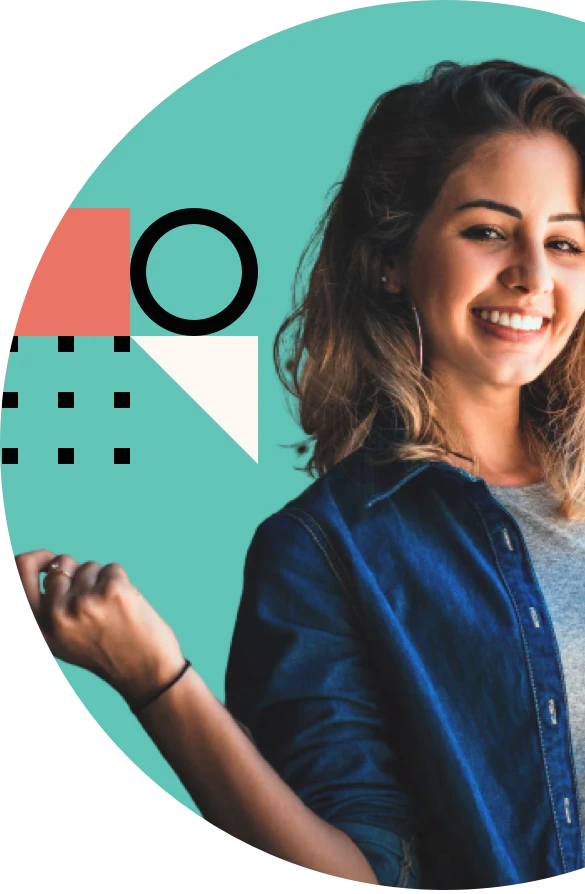
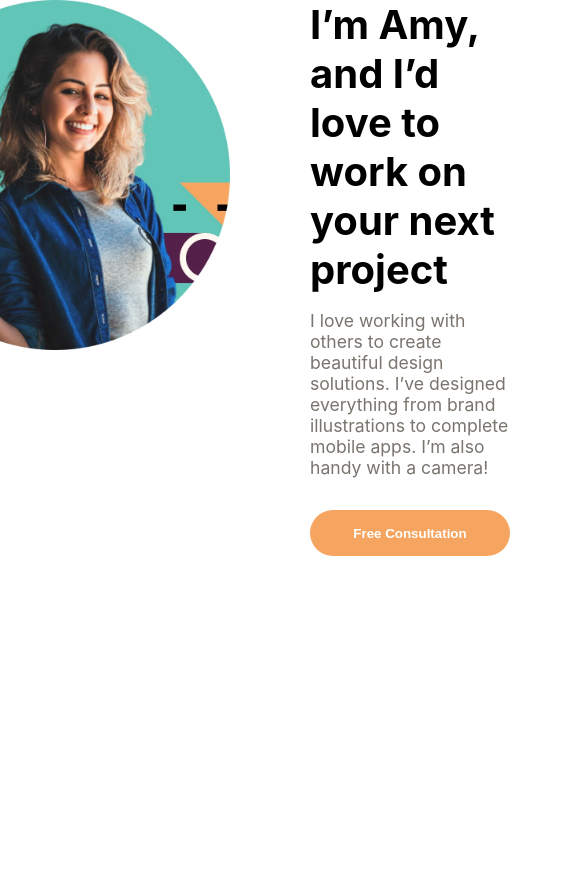
Before and after one commit to jamesbchurch/Single-page-design-portfolio, a React (Create React App) app in the folder design/: page / in a window 390 px wide. Shown: the top 894 px of the page, 585 px wide, since content can reach past the window. After the commit the page ends 844 px from the top, so only its background shows below. Built offline with nearby package versions, Linux system fonts and the light colour scheme.

Commit message:
Built out Hero Slice
Built out hero slice, need to adjust mobile and tablet views and add in correct font.

```diff
--- a/design/src/components/HeroSlice.js
+++ b/design/src/components/HeroSlice.js
@@ -1,7 +1,22 @@
+import styles from "./HeroSlice.module.css";
+
 export default function HeroSlice() {
   return (
-    <div>
-      <img src="image-amy.webp" alt="amy" />
+    <div className={styles.flexContainer}>
+      <img src="image-amy.webp" alt="amy" width="350" height="350" />
+      <span className={styles.ctaFlex}>
+        <h2 className={styles.headline}>
+          I’m Amy, and I’d love to work on your next project
+        </h2>
+
+        <p className={styles.description}>
+          I love working with others to create beautiful design solutions. I’ve
+          designed everything from brand illustrations to complete mobile apps.
+          I’m also handy with a camera!{" "}
+        </p>
+
+        <button className={styles.button}>Free Consultation </button>
+      </span>
     </div>
   );
 }
--- /dev/null
+++ b/design/src/components/HeroSlice.module.css
@@ -0,0 +1,49 @@
+.flexContainer{
+    display:flex;
+    flex-flow: row;
+    justify-content: center;
+    gap: 5rem;
+}
+
+.ctaFlex{
+display: flex;
+flex-flow: column;
+justify-content: center;
+text-align: left;
+max-width: 540px;
+
+}
+
+
+.headline{
+    font-size: 2.5rem;
+    padding: 0;
+    margin: 0;
+    padding-bottom:1rem;
+
+}
+
+.description{
+    color: #7A746E;
+    max-width: 500px;
+    font-size: 1.10rem;
+    padding: 0;
+    margin: 0;
+    padding-bottom: 1rem;
+
+}
+
+.button{
+    color: white;
+    background-color: #F6A560;
+    border-radius: 50px;
+    width: 200px;
+    height: 46px;
+    border: none;
+    font-weight: bold;
+    margin-top: 1rem;
+}
+
+.button:hover{
+    cursor: pointer;
+}
```
